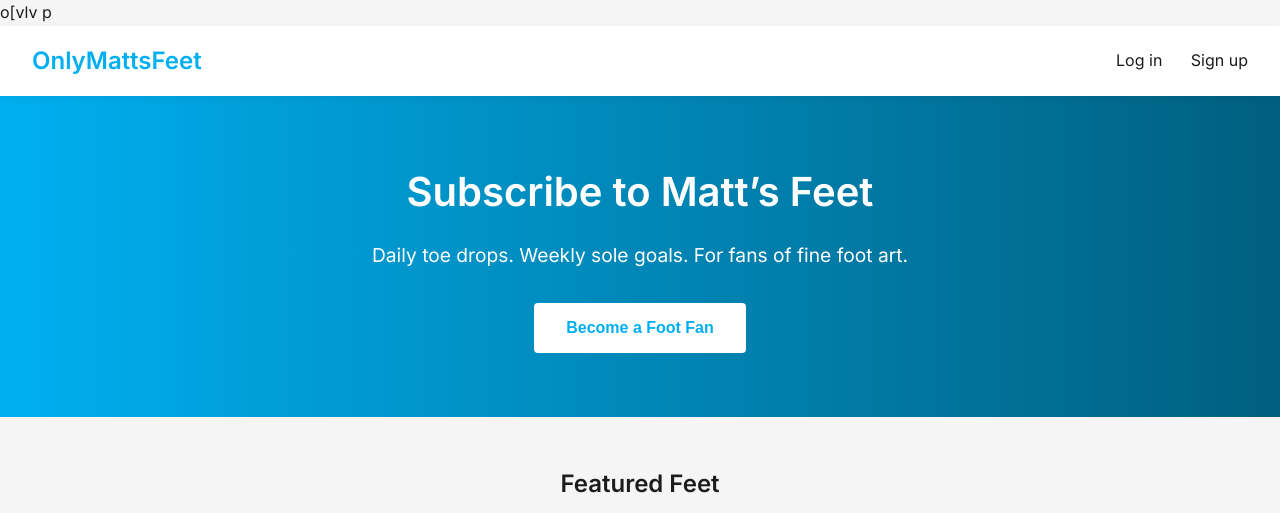
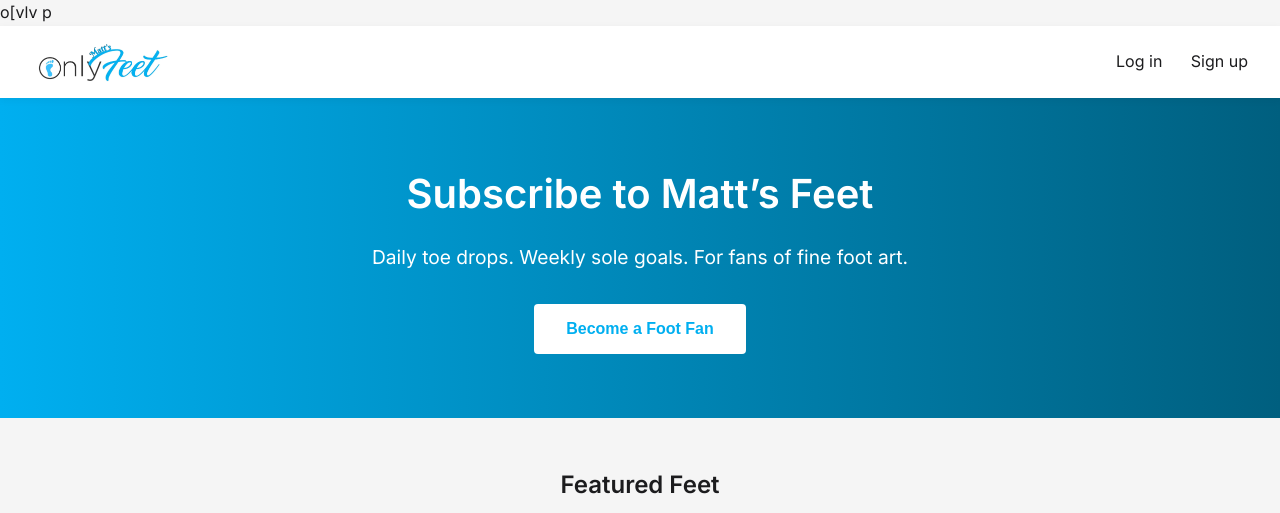
Before and after one commit to OnlyMattsFeet/OnlyMattsFeet.github.io, a plain HTML site: page index.html in a window 1280 px wide. Shown: the top 513 px of the page. Drawn offline with Linux system fonts and the light colour scheme.

Commit message:
Update index.html

```diff
--- a/index.html
+++ b/index.html
@@ -182,7 +182,9 @@ o[vlv   p</mkh0mr!DOCTYPE html>
 </head>
 <body>
   <header>
-    <div class="logo">OnlyMattsFeet</div>
+    <div class="logo">
+  <img src="OMF Logo 1.png" alt="OnlyMattsFeet Logo" style="height: 40px; vertical-align: middle;">
+</div>
     <nav>
       <a href="#">Log in</a>
       <a href="#">Sign up</a>
```
